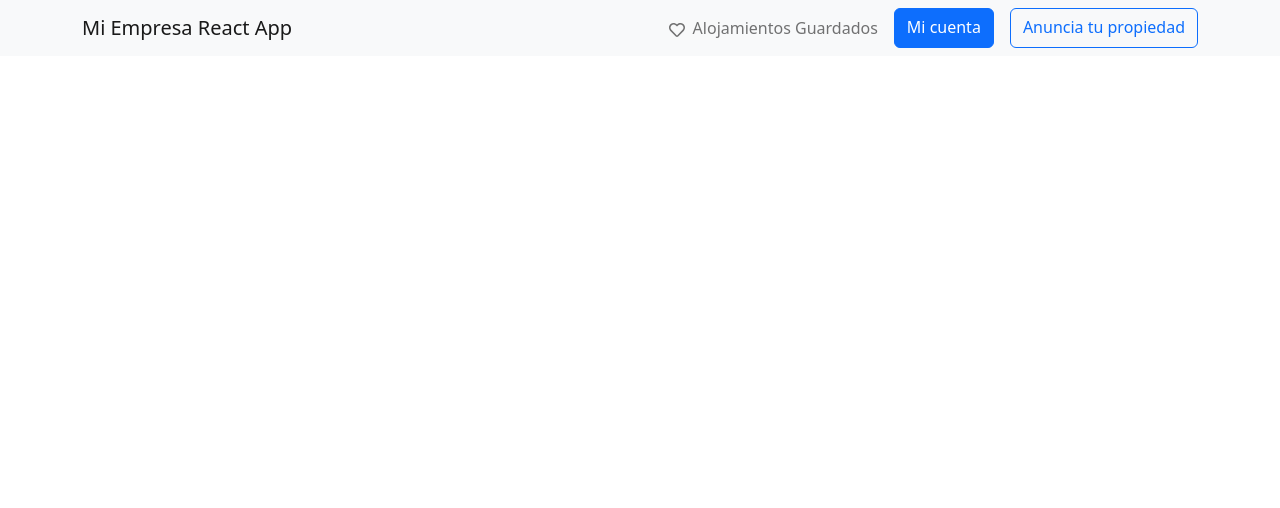
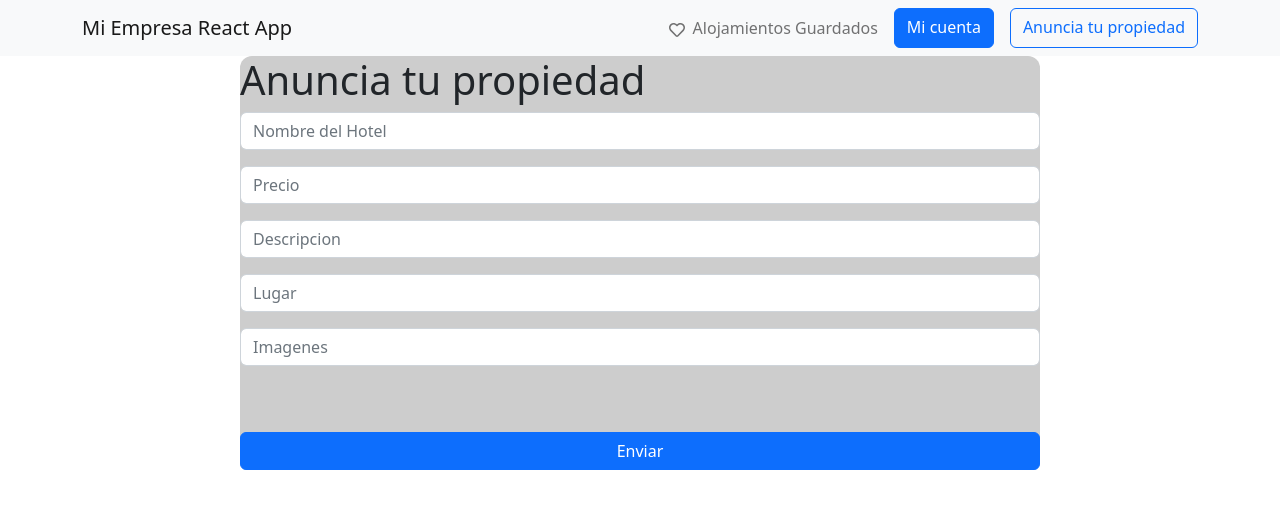
Before and after one commit to No-Country/C6-08, a React (Create React App) app in the folder frontend/: page /propiedad in a window 1280 px wide. Shown: the top 508 px of the page. Built offline with nearby package versions, Linux system fonts and the light colour scheme.

Commit message:
Actualizacion de routes, creacion de components: propiedades y hoteles favoritos

```diff
--- a/frontend/src/components/Menu.js
+++ b/frontend/src/components/Menu.js
@@ -12,14 +12,14 @@ function Menu(){
           <Navbar.Toggle aria-controls="basic-navbar-nav" />
           <Navbar.Collapse id="basic-navbar-nav">
             <Nav className="ms-auto">
-              <Nav.Link href="#">
+              <Nav.Link href="#favs" as={Link} to="/favs">
                 <FaRegHeart className="me-2" />
                 Alojamientos Guardados
               </Nav.Link>
-              <Button href="#" className="ms-2">
+              <Button href="#cuenta" as={Link} to="/forms" className="ms-2">
                 Mi cuenta
               </Button>
-              <Button href="#" variant="outline-primary" className="ms-3">
+              <Button href="#hotel" as={Link} to="/propiedad" variant="outline-primary" className="ms-3">
                 Anuncia tu propiedad
               </Button>
             </Nav>
--- /dev/null
+++ b/frontend/src/components/hotelFav.js
@@ -0,0 +1,14 @@
+import React from 'react';
+
+const HotelFav = () => {
+  return (
+      <section className="home">
+        <div id="contenedor">
+          <h1>Hoteles Favoritos:</h1>
+        </div>
+      </section>
+
+  );
+};
+
+export default HotelFav;
--- /dev/null
+++ b/frontend/src/components/propiedad.js
@@ -0,0 +1,61 @@
+import { useForm } from "react-hook-form";
+import React, { useState } from "react"
+import { Form, Button, Alert } from 'react-bootstrap'
+import 'bootstrap/dist/css/bootstrap.css';
+
+const Propiedad = () => {
+  const { handleSubmit } = useForm();
+  const [alert, setAlert] = useState({ variant: '', text: '' })
+
+  const onSubmit = (data) => {
+    console.log("Form", data)
+    setAlert({ variant: "success", text: 'Formulario enviado con exito!' })
+    setInterval(() => {
+      window.open("/", "_self");
+    }, 1000);
+  }
+/*
+  const myLoopFunction=() => {
+    var myArray = [];
+    var i;
+    for (i = 0; i < this.state.events.length; i++) {
+      myArray[i] = (
+        <Event
+          time={this.state.events[i].time}
+          title={this.state.events[i].title}
+        />
+      );
+    }
+    return myArray;
+  }*/
+
+  return (
+    <div id="contenedor">
+      <h1>Anuncia tu propiedad</h1>
+      <Form onSubmit={handleSubmit(onSubmit)} className="form" >
+        <Form.Group className="mb-3" controlId="formBasicName">
+          <Form.Control placeholder="Nombre del Hotel" type="text"  />
+        </Form.Group>
+        <Form.Group className="mb-3" controlId="formBasicPrice">
+          <Form.Control placeholder="Precio" type="number" />
+        </Form.Group>
+        <Form.Group className="mb-3" controlId="formBasicDescription">
+          <Form.Control placeholder="Descripcion" type="textarea" />
+        </Form.Group>
+        <Form.Group className="mb-3" controlId="formBasicPlace">
+          <Form.Control placeholder="Lugar" type="text" />
+        </Form.Group>
+        <Form.Group className="mb-3" controlId="formBasicPhoto">
+          <Form.Control placeholder="Imagenes" type="photo"  />
+
+        </Form.Group>
+        <Alert variant={alert.variant}>{alert.text}</Alert>
+        <Button type="submit" variant="primary">Enviar</Button>
+      </Form>
+    </div>
+
+
+  );
+};
+
+export default Propiedad;
--- a/frontend/src/components/routes.js
+++ b/frontend/src/components/routes.js
@@ -1,6 +1,8 @@
 import Home from './Home'
 import Forms from './formularios'
 import HotelDetail from './hotelDetail/HotelDetail'
+import HotelFav from './hotelFav'
+import Propiedad from './propiedad'
 import {
   Routes,
   Route,
@@ -13,6 +15,8 @@ function Public() {
   return (
       <Routes>
         <Route path='/forms' element={<Forms />} />
+        <Route path='/favs' element={<HotelFav />} />
+        <Route path='/propiedad' /*'/propiedad/:id'*/ element={<Propiedad />} />
         <Route path='/' element={<Home />} />
         <Route path='/Detail' /*'/Detail/:id'*/ element={<HotelDetail />} />
       </Routes>
```
